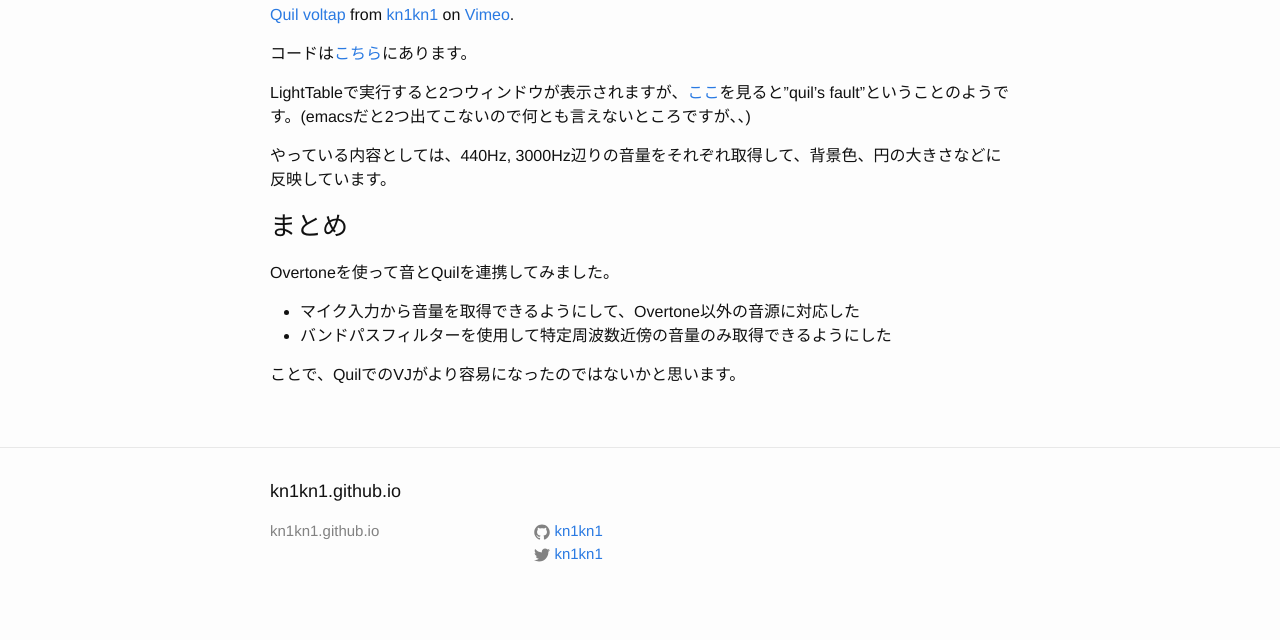
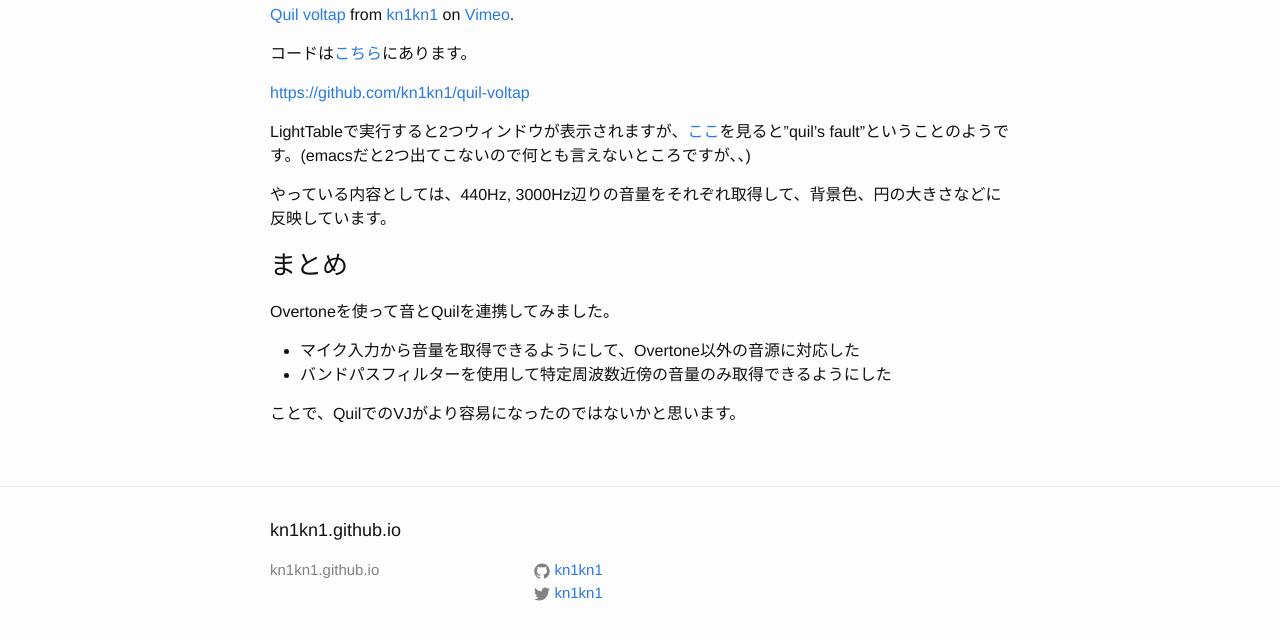
Before and after one commit to kn1kn1/kn1kn1.github.io, a Jekyll site: the page built from _posts/2016-03-04-Quil-Overtone.md, in a window 1280 px wide and 900 px high, scrolled down 1392 px, cut to the strip 236-876 px from the top of the window. Built offline with Jekyll 4.4.1, drawn with Linux system fonts in a browser that asks for light colours; some of the changed lines change nothing that is shown.

Commit message:
Add link

```diff
--- a/_posts/2016-03-04-Quil-Overtone.md
+++ b/_posts/2016-03-04-Quil-Overtone.md
@@ -58,6 +58,8 @@
 
 コードは[こちら](https://github.com/kn1kn1/quil-voltap)にあります。
 
+[https://github.com/kn1kn1/quil-voltap](https://github.com/kn1kn1/quil-voltap)
+
 LightTableで実行すると2つウィンドウが表示されますが、[ここ](https://github.com/LightTable/LightTable/issues/150)を見ると"quil's fault"ということのようです。(emacsだと2つ出てこないので何とも言えないところですが、、)
 
 やっている内容としては、440Hz, 3000Hz辺りの音量をそれぞれ取得して、背景色、円の大きさなどに反映しています。
```
